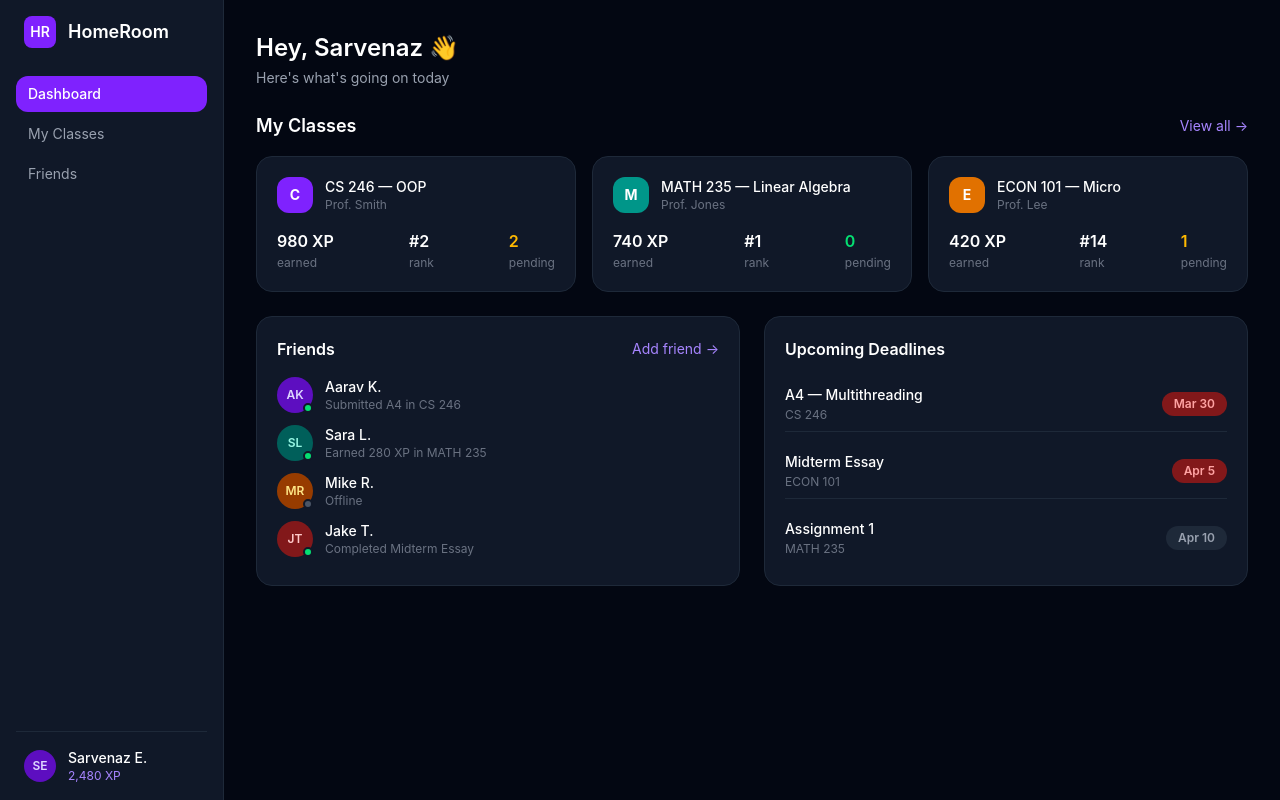
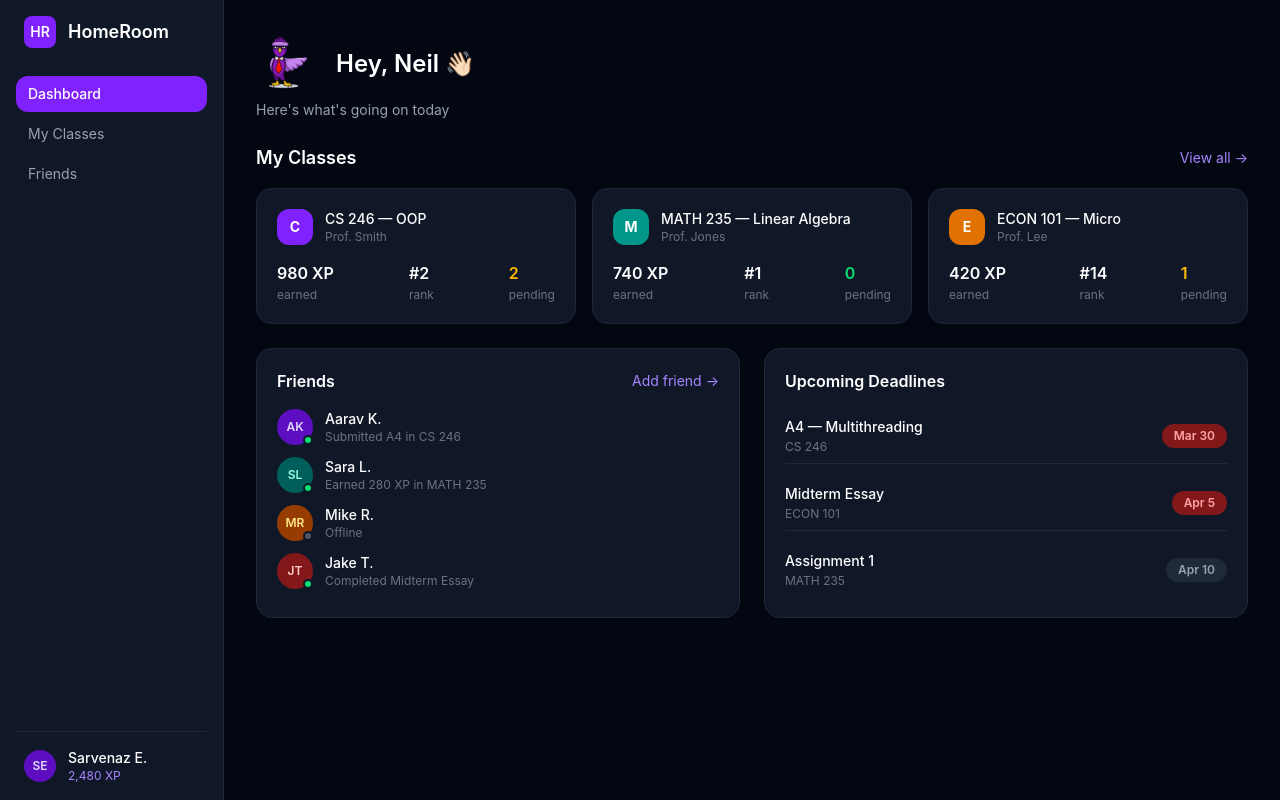
Before and after one commit to sarvenazeftekhari/homeroom, a React (Vite) app: page /dashboard in a window 1280 px wide. Built offline with nearby package versions, Linux system fonts and the light colour scheme; no server answers.

Commit message:
add mascot bird to dashboard

```diff
--- a/src/pages/Dashboard.jsx
+++ b/src/pages/Dashboard.jsx
@@ -45,7 +45,10 @@ function Dashboard() {
         {/* Header */}
         <div className="flex justify-between items-center">
           <div>
-            <h1 className="text-white text-2xl font-semibold">Hey, Sarvenaz 👋</h1>
+            <div className="flex items-center gap-4">
+                <img src="/bird.png" alt="HomeRoom mascot" className="w-16 h-16 object-contain" />
+                <h1 className="text-white text-2xl font-semibold">Hey, Neil 👋🏻</h1>
+            </div>
             <p className="text-gray-400 text-sm mt-1">Here's what's going on today</p>
           </div>
         </div>
```
Also changed, not shown: public/bird.png (added).
